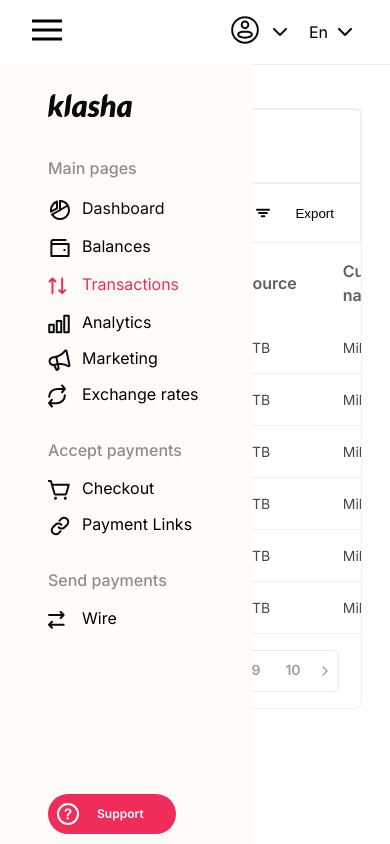
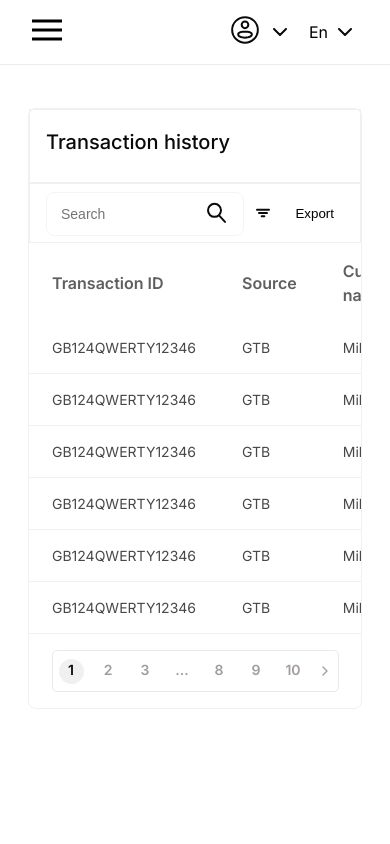
Before and after one commit to alactic/Klasha-dashboard, a React (Create React App) app: page /transaction in a window 390 px wide. Built offline with nearby package versions, Linux system fonts and the light colour scheme.

Commit message:
fixing mobile responsiveness

```diff
--- a/src/App.js
+++ b/src/App.js
@@ -10,7 +10,7 @@ import Dashboard from './pages/dashboard/Dashboard';
 import TransactionHistory from './pages/transactions/Transactions';
 
 function App() {
-  const [sidebarToggle, setSideBarToggle] = useState(false);
+  const [sidebarToggle, setSideBarToggle] = useState(true);
   return (
       <Router>
        <TopNav setSideBarToggle={setSideBarToggle} sidebarToggle={sidebarToggle}/>
--- a/src/pages/dashboard/Dashboard.scss
+++ b/src/pages/dashboard/Dashboard.scss
@@ -176,6 +176,12 @@
       }
     }
   }
+  @media screen and (max-width: 400px) {
+    .active-card,
+    .card {
+      width: 100%;
+    }
+  }
   @media screen and (max-width: 300px) {
     .active-card,
     .card {
```
